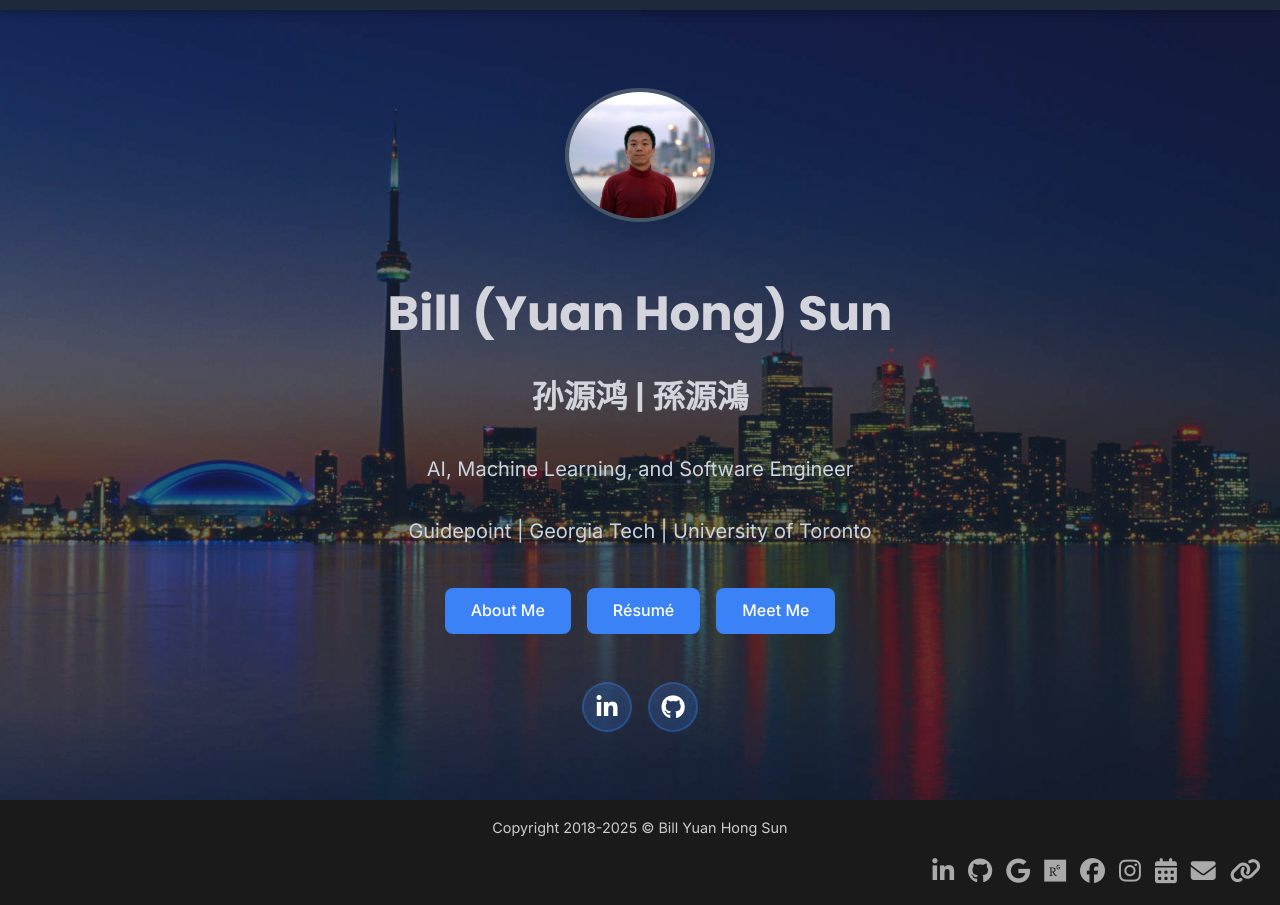
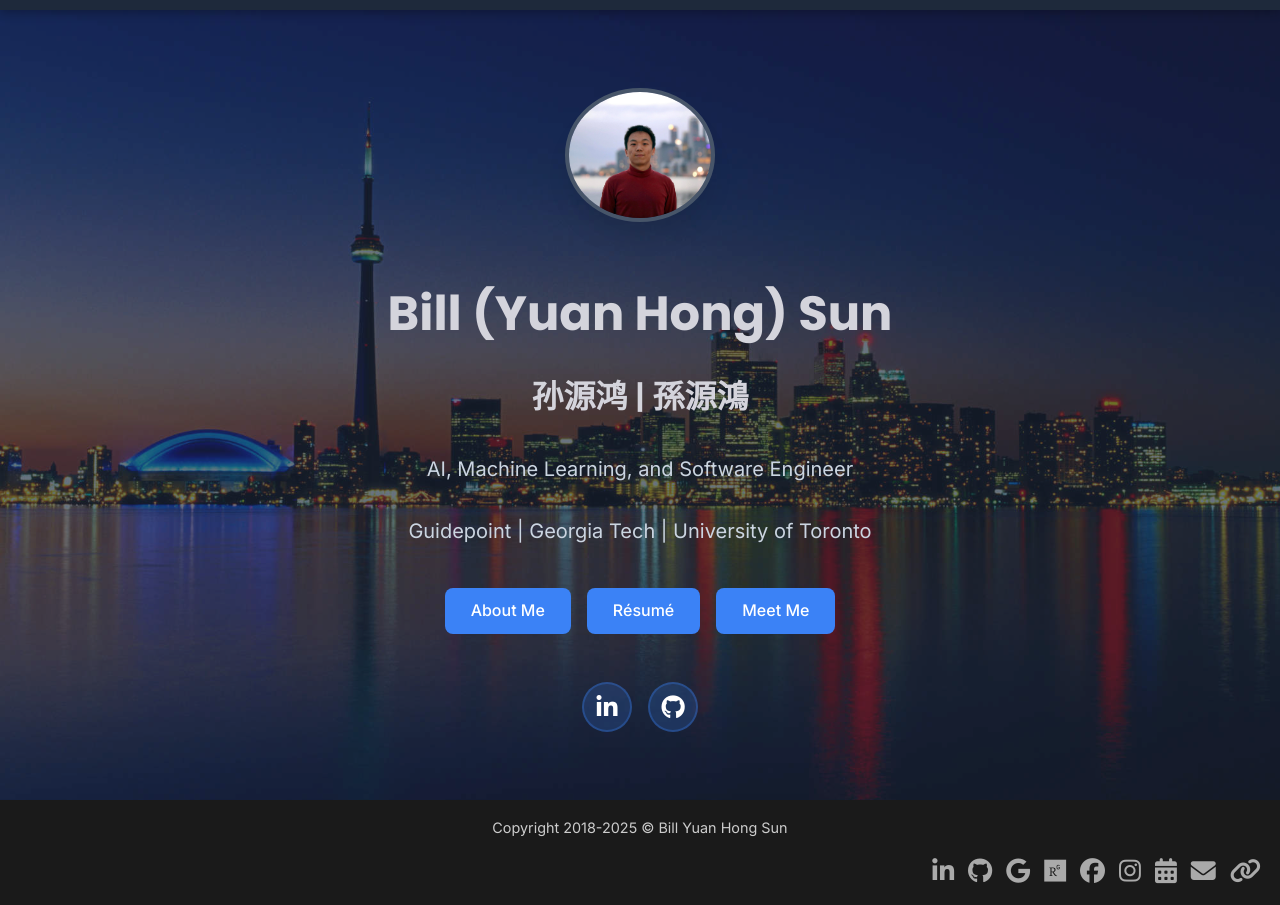
Before and after one commit to billyhsun/billyhsun.github.io, a plain HTML site: page index.html in a window 1280 px wide. Drawn offline with nearby package versions, Linux system fonts and the light colour scheme.

Commit message:
background changes

```diff
--- a/assets/css/styles.css
+++ b/assets/css/styles.css
@@ -185,6 +185,8 @@ html {
 body {
     background-repeat: no-repeat;
     background-size: cover;
+    background-attachment: fixed;
+    background-position: center;
     font-family: 'Inter', 'Open Sans', sans-serif;
     width: 100%;
     color: #EEEEEE;
--- a/index.html
+++ b/index.html
@@ -14,7 +14,7 @@
     <script src="/assets/js/styles.js"></script>
 </head>
 <main-header-root></main-header-root>
-<body background="assets/images/toronto1.png"></body>
+<body background="assets/images/cover0.png"></body>
 
 <body>
     <main>
```
Also changed, not shown: pages/clubs.html (+1 -1 lines), pages/experience.html (+1 -1 lines), pages/projects.html (+1 -1 lines), assets/images/cover0.png (renamed from assets/images/toronto1.png), 2 other files.
